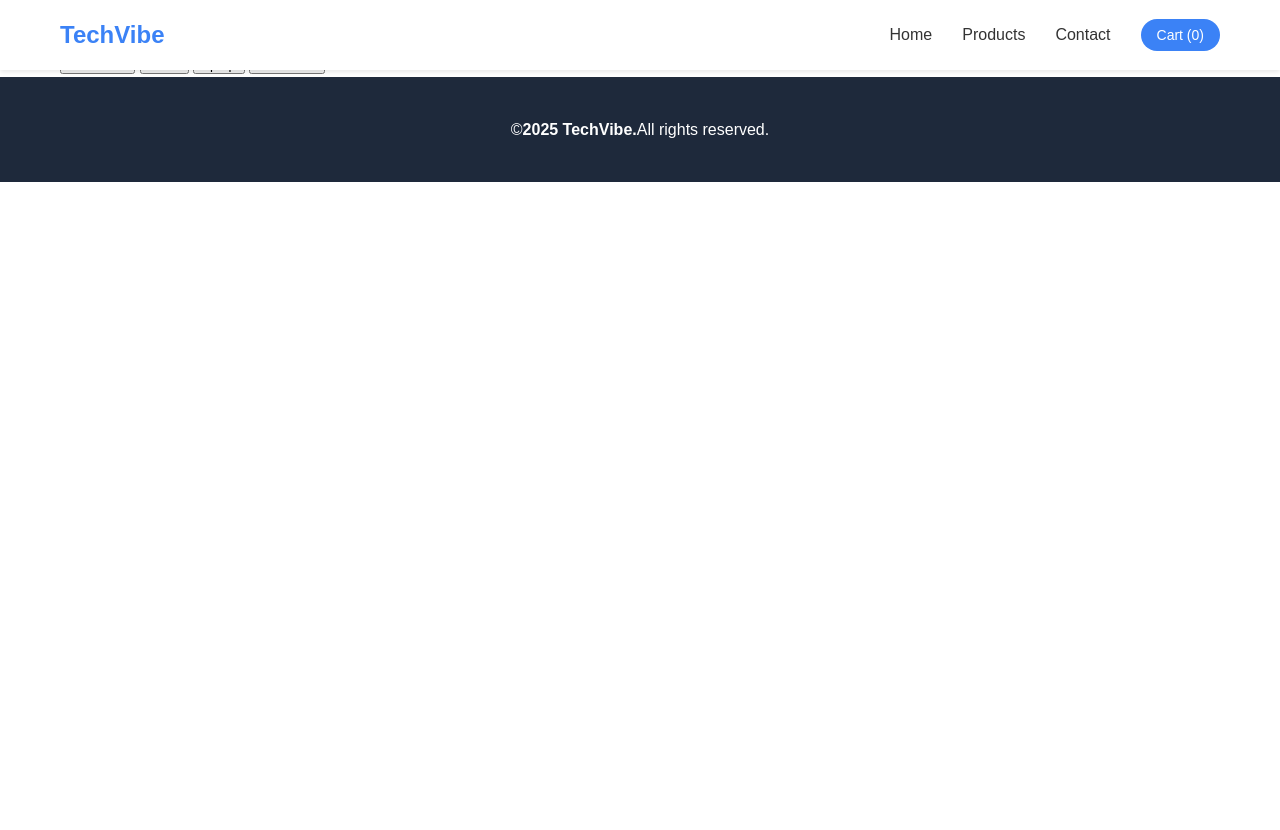
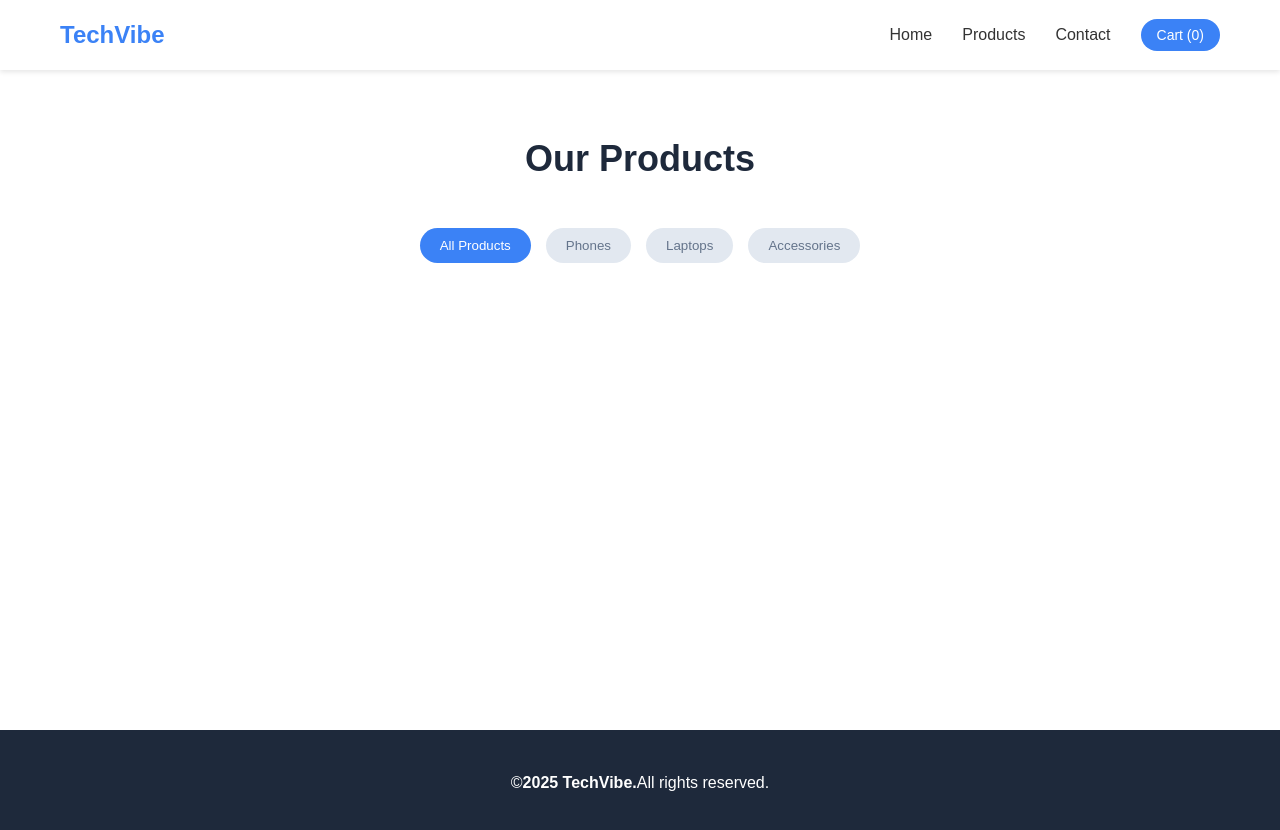
Before and after one commit to Phetogok/tech_hub, a plain HTML site: page products.html in a window 1280 px wide. Before the commit the page ends 800 px from the top, so only its background shows below. Drawn offline with Linux system fonts and the light colour scheme.

Commit message:
Products page styling

```diff
--- a/style.css
+++ b/style.css
@@ -199,3 +199,40 @@ body {
   text-align: center;
   padding: 40px 0;
 }
+
+/* Products page styles */
+.main-content{
+  margin-top: 70px;
+  padding: 60px 0;
+  min-height: calc(100vh - 140px);
+}
+.page-title{
+  text-align: center;
+  font-size: 36px;
+  margin-bottom: 40px;
+  color: #1e293b;
+}
+
+.filters{
+  display: flex;
+  justify-content: center;
+  gap: 15px;
+  margin-bottom: 40px;
+  flex-wrap: wrap;
+}
+
+.filter-btn{
+  padding: 10px 20px;
+  background-color: #e2e8f0;
+  color: #64748b;
+  border: none;
+  border-radius: 25px;
+  cursor: pointer;
+  font-weight: 500;
+  transition: all 0.3s ease;
+}
+
+.filter-btn:hover, .filter-btn.active{
+  background-color: #3b82f6;
+  color: white;
+}
```
